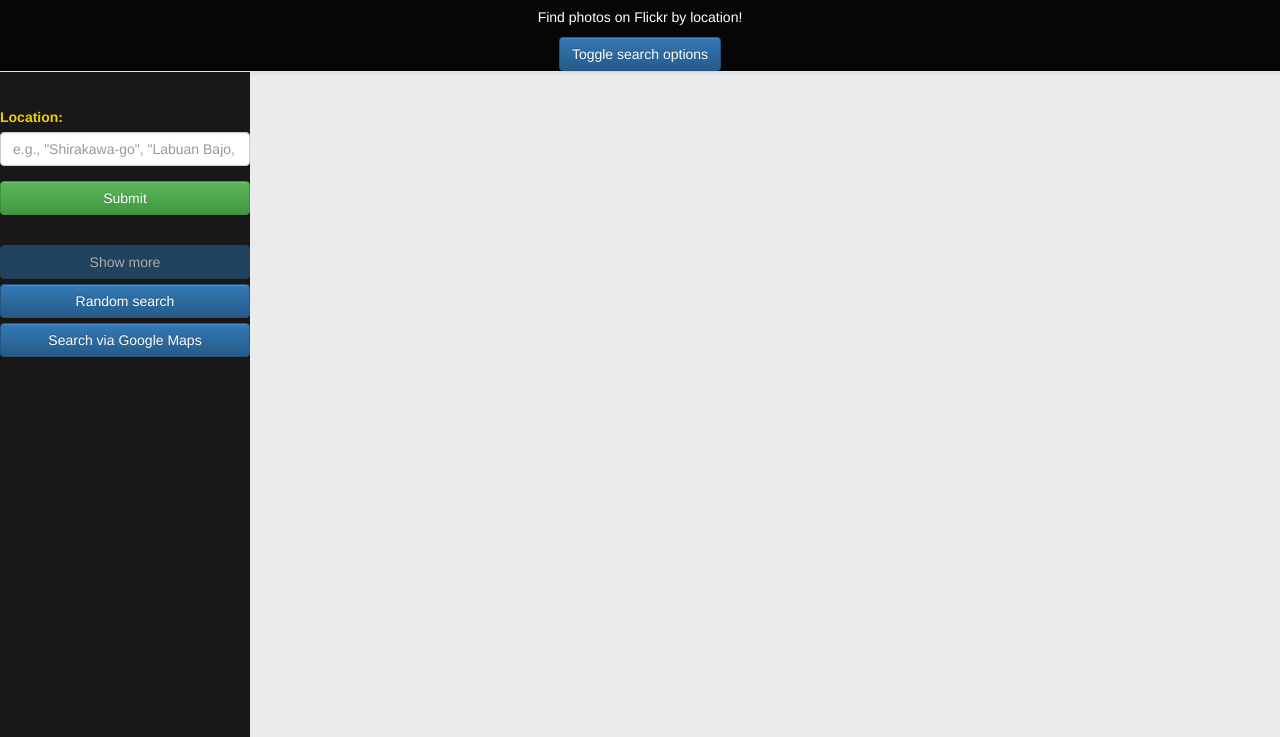
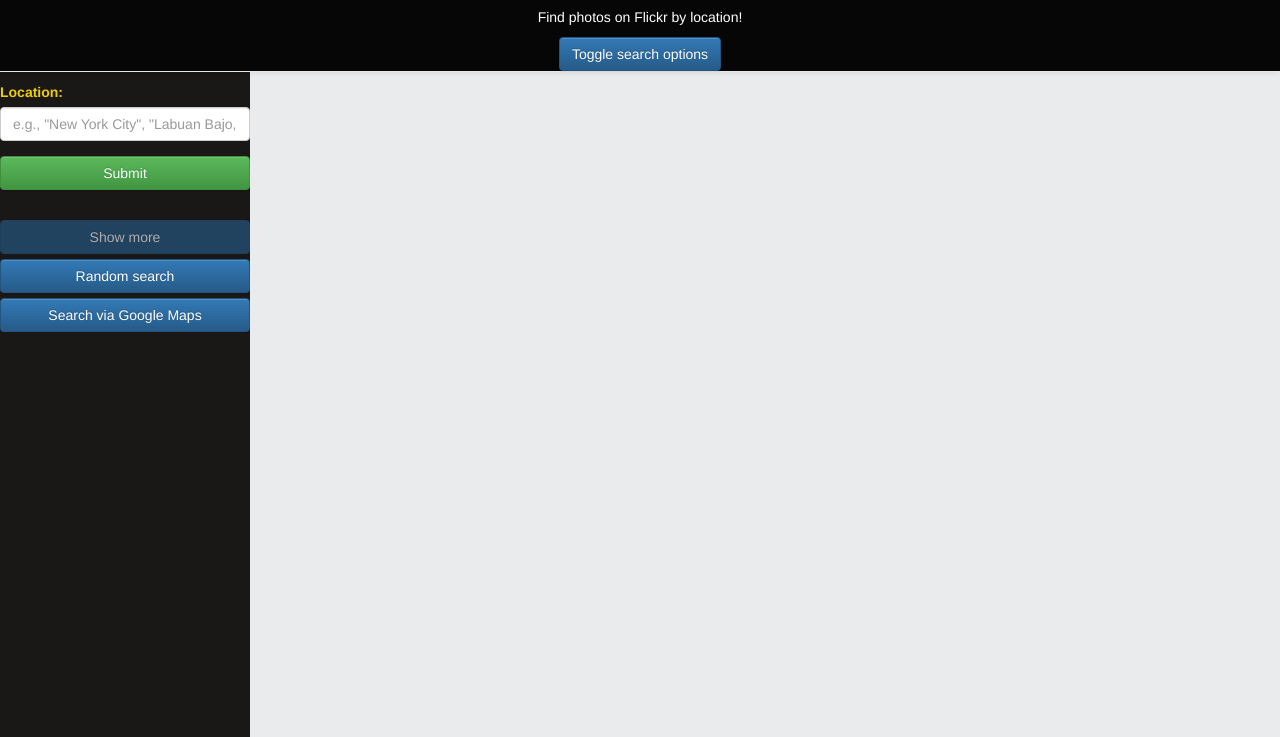
Before and after one commit to somethingsaid/geoflicks, a plain HTML site: page index.html in a window 1280 px wide. Shown: the part 63-800 px from the top of the page. Drawn offline with nearby package versions, Linux system fonts and the light colour scheme; some packages are replaced by stand-ins of ours; a web font is replaced by a local one.

Commit message:
Expanded map size

```diff
--- a/css/style.css
+++ b/css/style.css
@@ -23,7 +23,7 @@ html, .row {
 }
 
 #map.toggled {
-    height: 20rem;
+    height: 40rem;
 }
 
 
@@ -76,7 +76,7 @@ b {
 
 #sidebar-wrapper {
     z-index: 999;
-    padding-top: 100px;
+    padding-top: 75px;
     position: fixed;
     left: 250px;
     width: 250px;
--- a/index.html
+++ b/index.html
@@ -27,7 +27,7 @@
             <form role="form" id="location-getter">
                 <div class="form-group">
                     <label for="location">Location:</label>
-                    <input type="text" class="form-control" id="location" name="location" placeholder='e.g., "Shirakawa-go", "Labuan Bajo, Komodo" or "1451 Broadway, New York"' required>
+                    <input type="text" class="form-control" id="location" name="location" placeholder='e.g., "New York City", "Labuan Bajo, Komodo"' required>
                 </div>
                 <p><button type="submit" class="btn btn-success btn-block" style="outline: none">Submit</button></p>
                 <p class="loading"><i class="fa fa-circle-o-notch fa-spin"></i></p>
```
